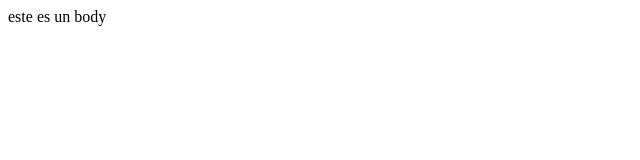
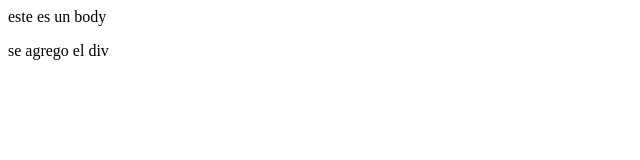
Before and after one commit to fernandogarciaarellano/pagina-web, a plain HTML site: page index.html in a window 1280 px wide. Shown: the full height of the page, 0-640 px from the left. Drawn offline with Linux system fonts and the light colour scheme.

Commit message:
test-banch
se agrega un div

```diff
--- a/index.html
+++ b/index.html
@@ -4,4 +4,5 @@
 		<title>algun titulo</title>
 	</head>
 	<body><p>este es un body</p></body>
+	<div>se agrego el div</div>
 </html>
```
